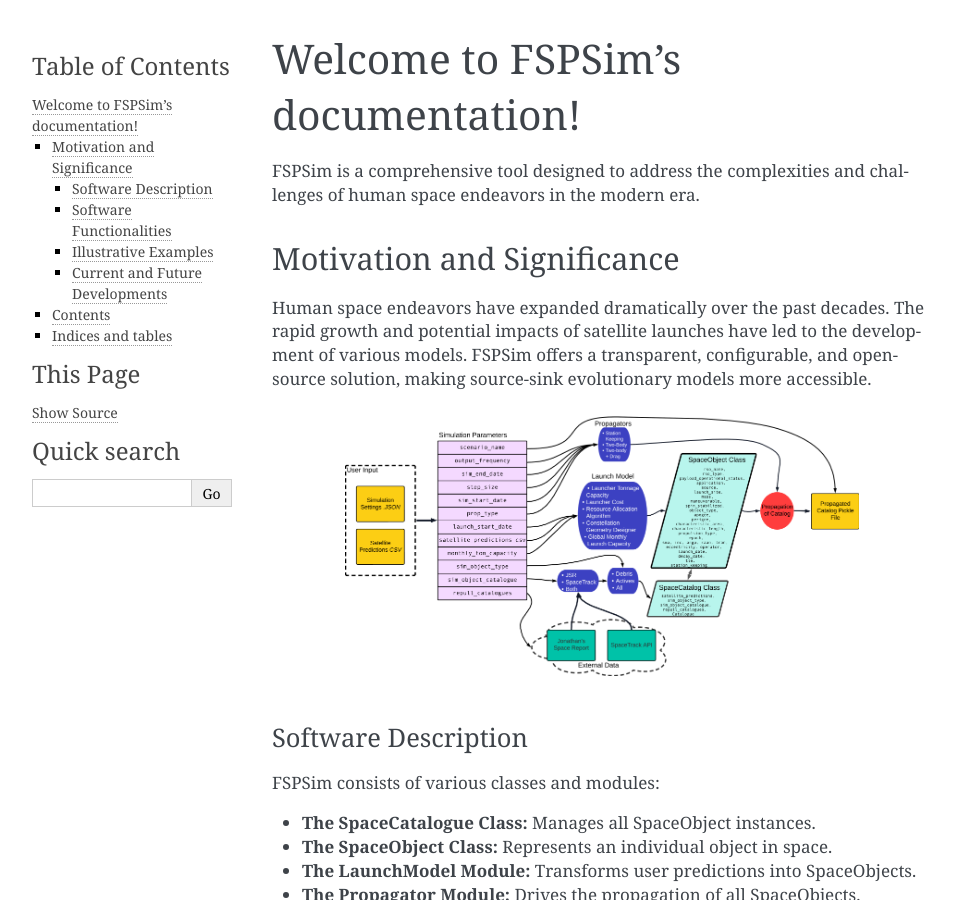
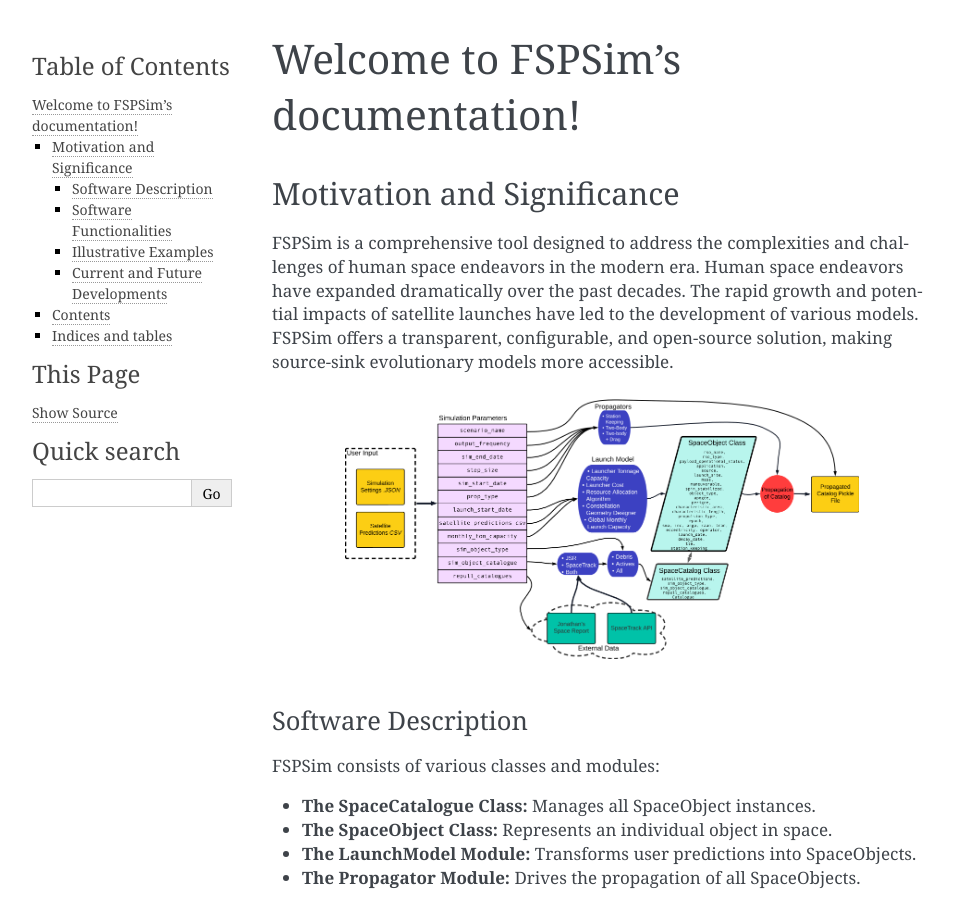
Before and after one commit to ucl-sgnl/FSPSimulator, a Sphinx documentation site: the page built from docs/index.rst, in a window 1280 px wide and 900 px high. Shown: the whole window, without its empty margins (148-1103 px from the left). Built offline with Sphinx 7.4.7, drawn with Linux system fonts in a browser that asks for light colours.

```diff
--- a/docs/index.rst
+++ b/docs/index.rst
@@ -1,10 +1,9 @@
 Welcome to FSPSim's documentation!
 ==================================
 
-FSPSim is a comprehensive tool designed to address the complexities and challenges of human space endeavors in the modern era.
-
 Motivation and Significance
 ---------------------------
+FSPSim is a comprehensive tool designed to address the complexities and challenges of human space endeavors in the modern era.
 Human space endeavors have expanded dramatically over the past decades. The rapid growth and potential impacts of satellite launches have led to the development of various models. FSPSim offers a transparent, configurable, and open-source solution, making source-sink evolutionary models more accessible.
 
 .. figure:: FSPSim_system_diag_v1.png
```
Also changed, not shown: 10 other files.
